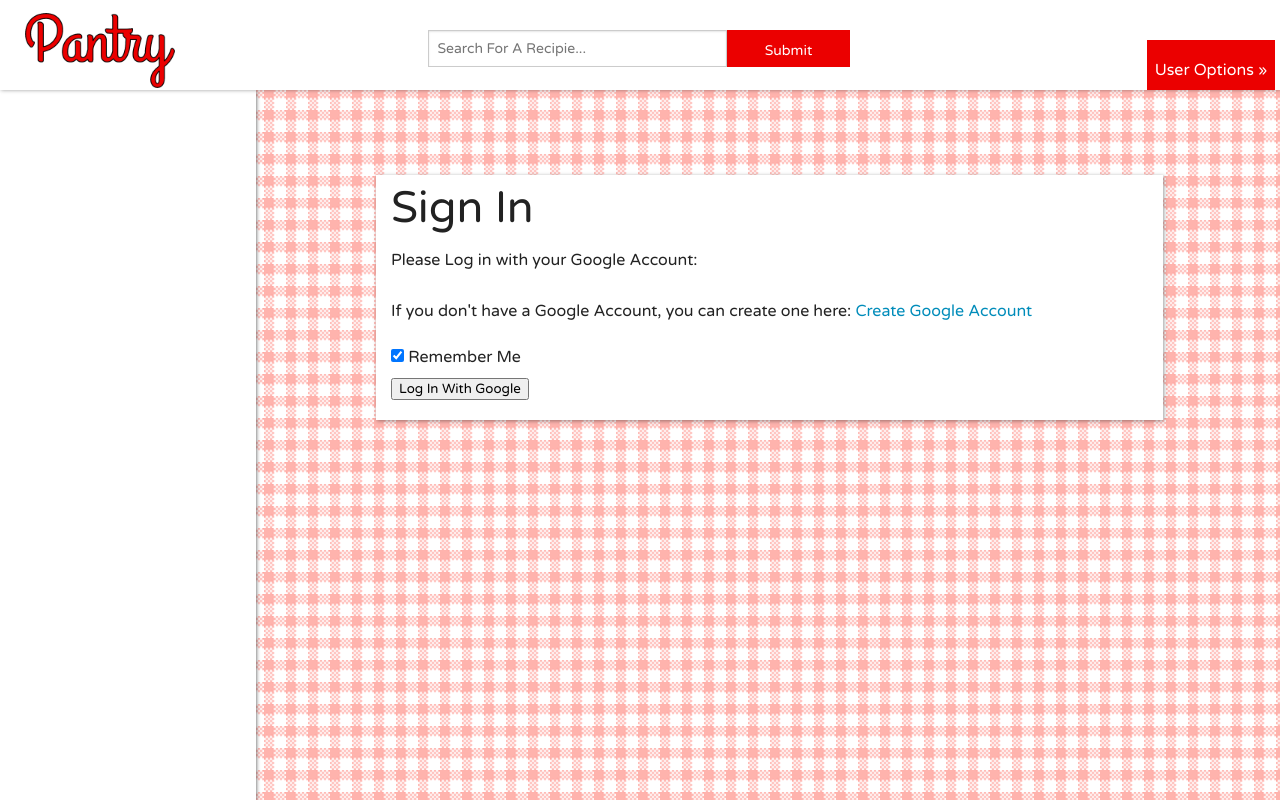
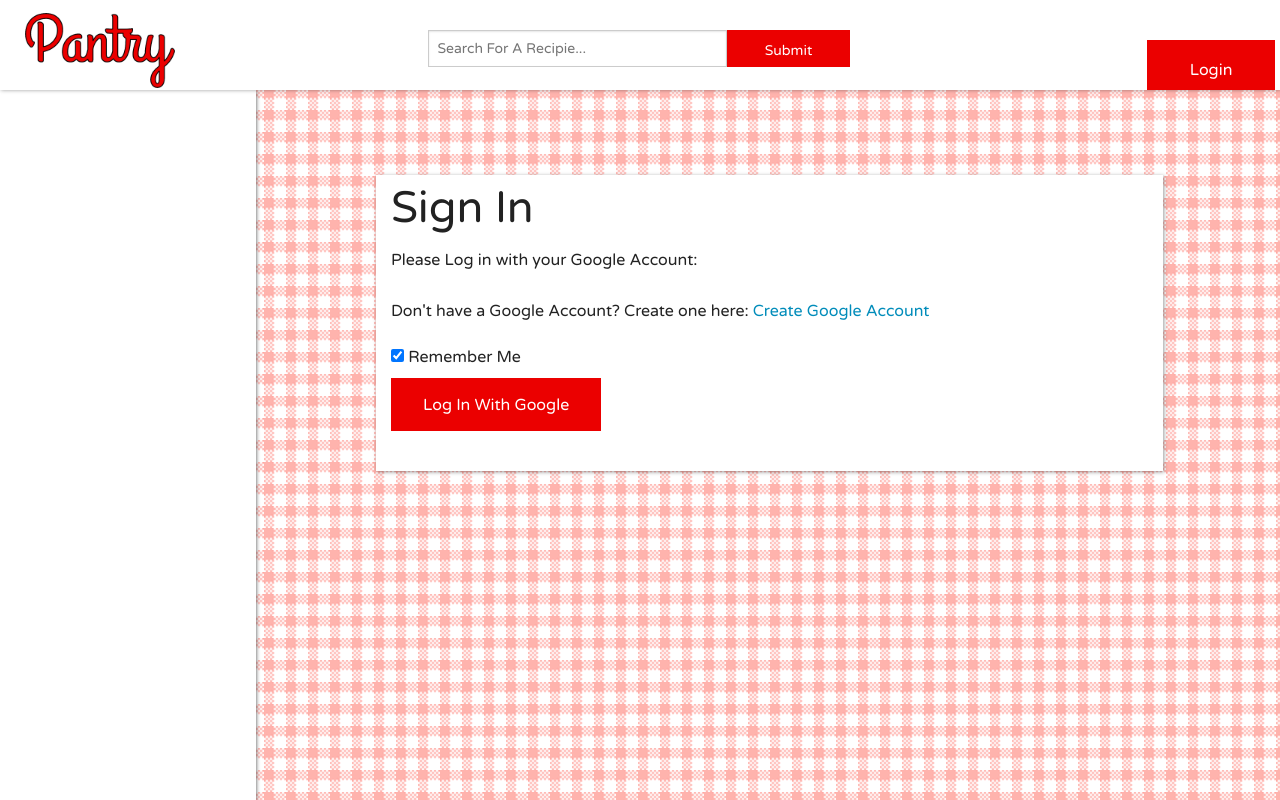
Before and after one commit to jordangedney/pantry, a Flask app: page /login in a window 1280 px wide. Run offline with Flask 2, Linux system fonts and the light colour scheme.

Commit message:
user login button fix

```diff
--- a/app/templates/base.html
+++ b/app/templates/base.html
@@ -24,18 +24,19 @@
         </div>
       </section>
       <section class="top-bar-section right">
-            <a href="#" class="dropdown-label" data-options="is_hover:true" data-dropdown="drop">User Options &raquo;</a>
-            <ul id="drop" class="f-dropdown" data-dropdown-content>
 
       			{% if g.user.is_authenticated() %}
-            		<li><a href="{{ url_for('user', email = g.user.email) }}">User Page</a></li>
+      			<a href="#" class="dropdown-label" data-options="is_hover:true" data-dropdown="drop">User Options &raquo;</a>
+            		<ul id="drop" class="f-dropdown" data-dropdown-content>
+            		<li><a href="{{ url_for('user', email = g.user.email) }}">User Page</a></li> <br>
             		<li><a href="{{ url_for('logout') }}">Logout</a></li>
+            		</ul>
             	{% endif %}
 
             	{% if g.user.is_authenticated() == false %}
-            		<li><a href="{{ url_for('login') }}">Login</a></li>
+            		<a href="{{ url_for('login') }}" class="dropdown-label" >Login</a>
             	{% endif %}
-            </ul>
+
       </section>
     </nav>
     <div class="content">
--- a/app/templates/login.html
+++ b/app/templates/login.html
@@ -7,11 +7,11 @@
     {{form.hidden_tag()}}
     <p>
         Please Log in with your Google Account:<br><br>
-        If you don't have a Google Account, you can create one here:
+        Don't have a Google Account? Create one here:
         <a href="https://accounts.google.com/SignUp?service=mail" target="_blank">Create Google Account</a>
     </p>
     <p>{{form.remember_me}} Remember Me <br>
-    <input type="submit" value="Log In With Google"></p>
+    <input type="submit" class="button" value="Log In With Google"></p>
 </form>
 </div>
 {% endblock %}
```
